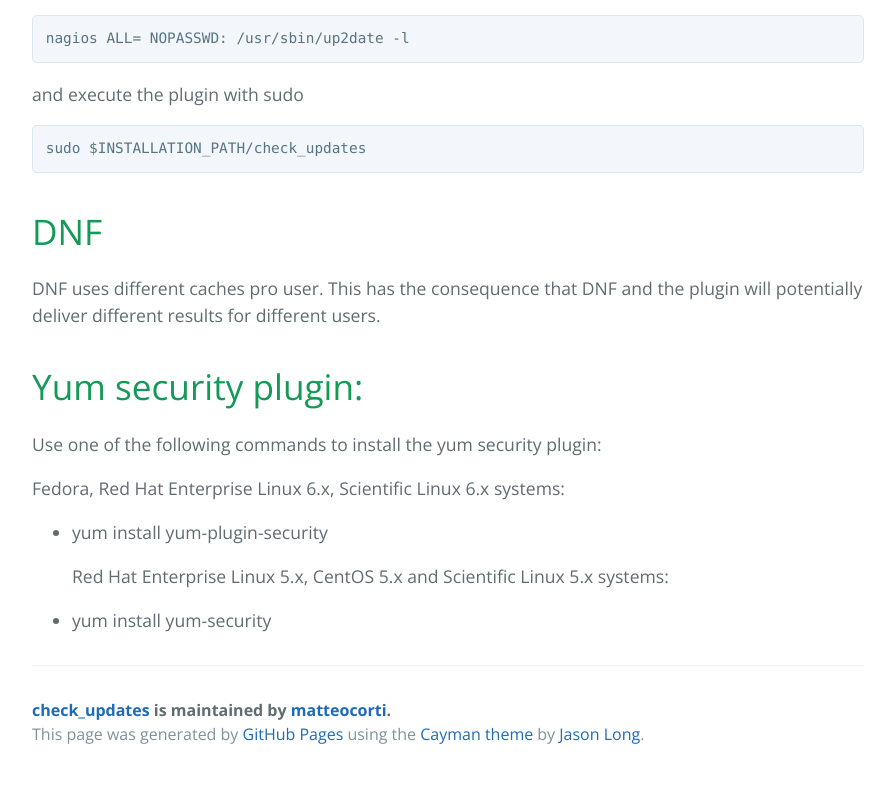
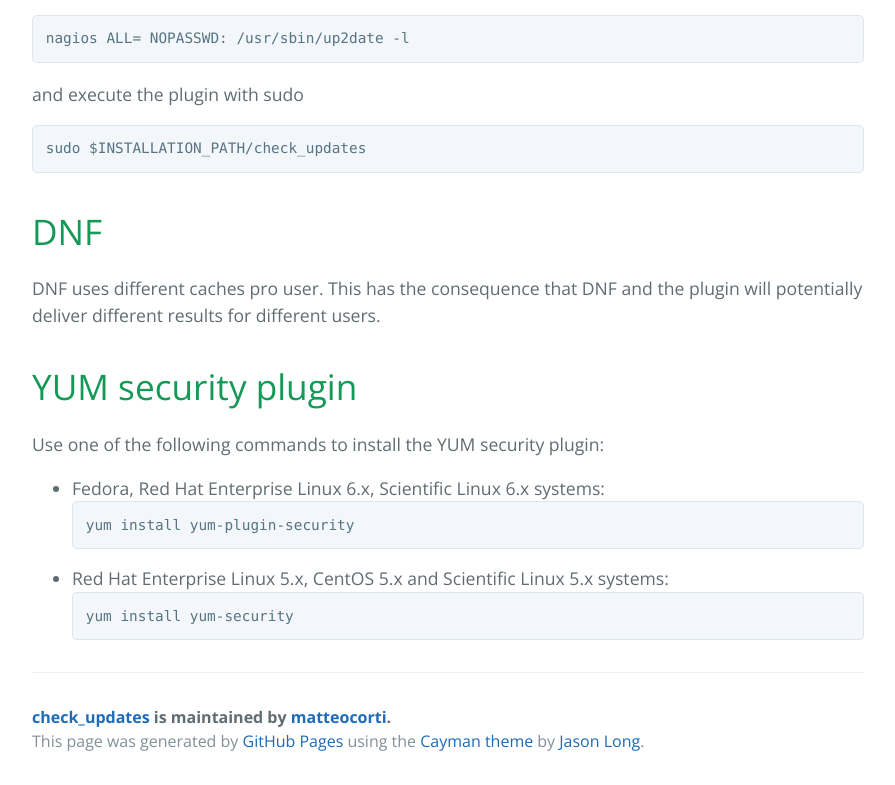
Before and after one commit to matteocorti/check_updates, a plain HTML site: page index.html in a window 1280 px wide. Shown: the part 661-1446 px from the top of the page, without its empty margins (192-1087 px from the left). Drawn offline with nearby package versions, Linux system fonts and the light colour scheme.

Commit message:
Fromatting

```diff
--- a/index.html
+++ b/index.html
@@ -59,19 +59,17 @@ and the plugin will potentially deliver different results for
 different users.</p>
 
 <h1>
-<a id="yum-security-plugin" class="anchor" href="#yum-security-plugin" aria-hidden="true"><span class="octicon octicon-link"></span></a>Yum security plugin:</h1>
+<a id="yum-security-plugin" class="anchor" href="#yum-security-plugin" aria-hidden="true"><span class="octicon octicon-link"></span></a>YUM security plugin</h1>
 
-<p>Use one of the following commands to install the yum security plugin:</p>
-
-<p>Fedora, Red Hat Enterprise Linux 6.x, Scientific Linux 6.x systems:</p>
+<p>Use one of the following commands to install the YUM security plugin:</p>
 
 <ul>
-<li>
-<p>yum install yum-plugin-security</p>
-
-<p>Red Hat Enterprise Linux 5.x, CentOS 5.x and Scientific Linux 5.x systems:</p>
-</li>
-<li><p>yum install yum-security</p></li>
+  <li>Fedora, Red Hat Enterprise Linux 6.x, Scientific Linux 6.x systems:
+    <pre>yum install yum-plugin-security</pre>
+  </li>
+  <li>Red Hat Enterprise Linux 5.x, CentOS 5.x and Scientific Linux 5.x systems:
+    <pre>yum install yum-security</pre>
+  </li>
 </ul>
 
       <footer class="site-footer">
```
